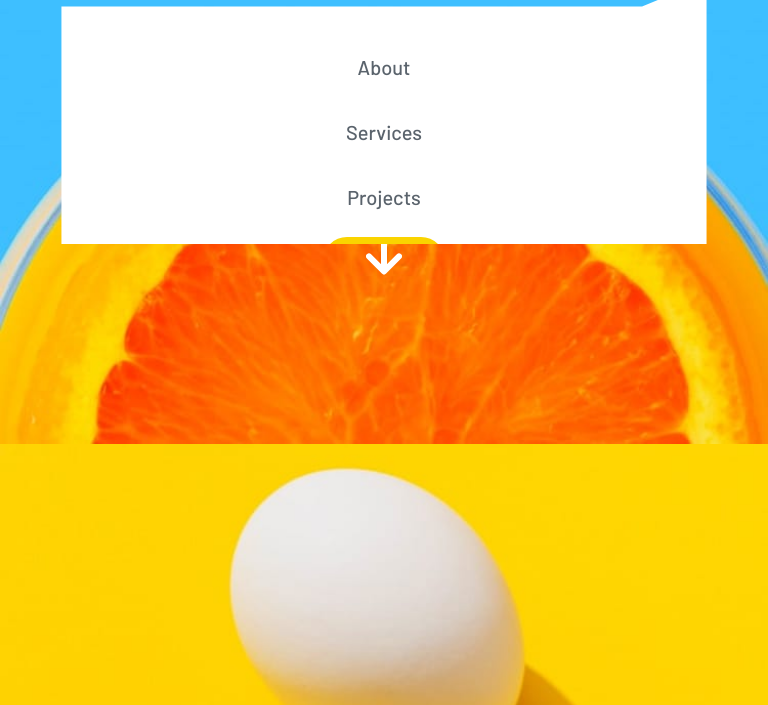
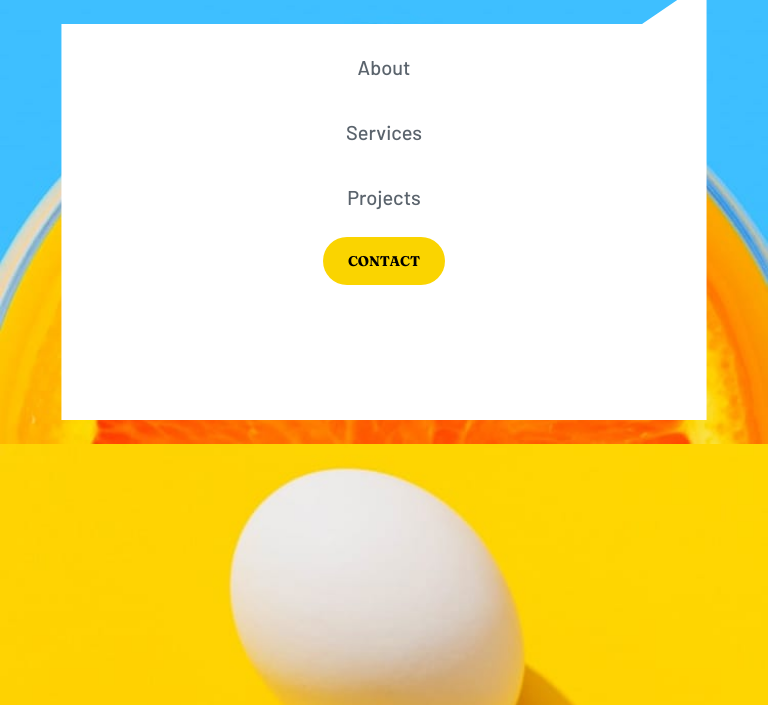
Before and after one commit to AOA19/Sunnyside-Agency-Landing-Page, a plain HTML site: page index.html in a window 768 px wide. Both pictures are taken after a click on the button "Menu". Shown: the part 92-797 px from the top of the page. Drawn offline with Linux system fonts and the light colour scheme.

Commit message:
Fixed spacing of mobile navigation menu

```diff
--- a/styles.css
+++ b/styles.css
@@ -444,7 +444,7 @@ p {
     background-color: #ffffff;
     clip-path: polygon(90% 10%, 100% 0, 100% 100%, 0 100%, 0 10%);
     display: block;
-    height: 42%;
+    height: 55%;
     left: 8%;
     position: absolute;
     top: 9%;
@@ -474,9 +474,6 @@ p {
 
 /******************************************* TABLET STYLING *******************************************/
 @media only screen and (min-width: 600px) and (max-width: 768px) {
-  .nav-menu[data-visible="true"] {
-    height: 33%;
-  }
 
   .nav-link {
     font-size: 20px;
```
